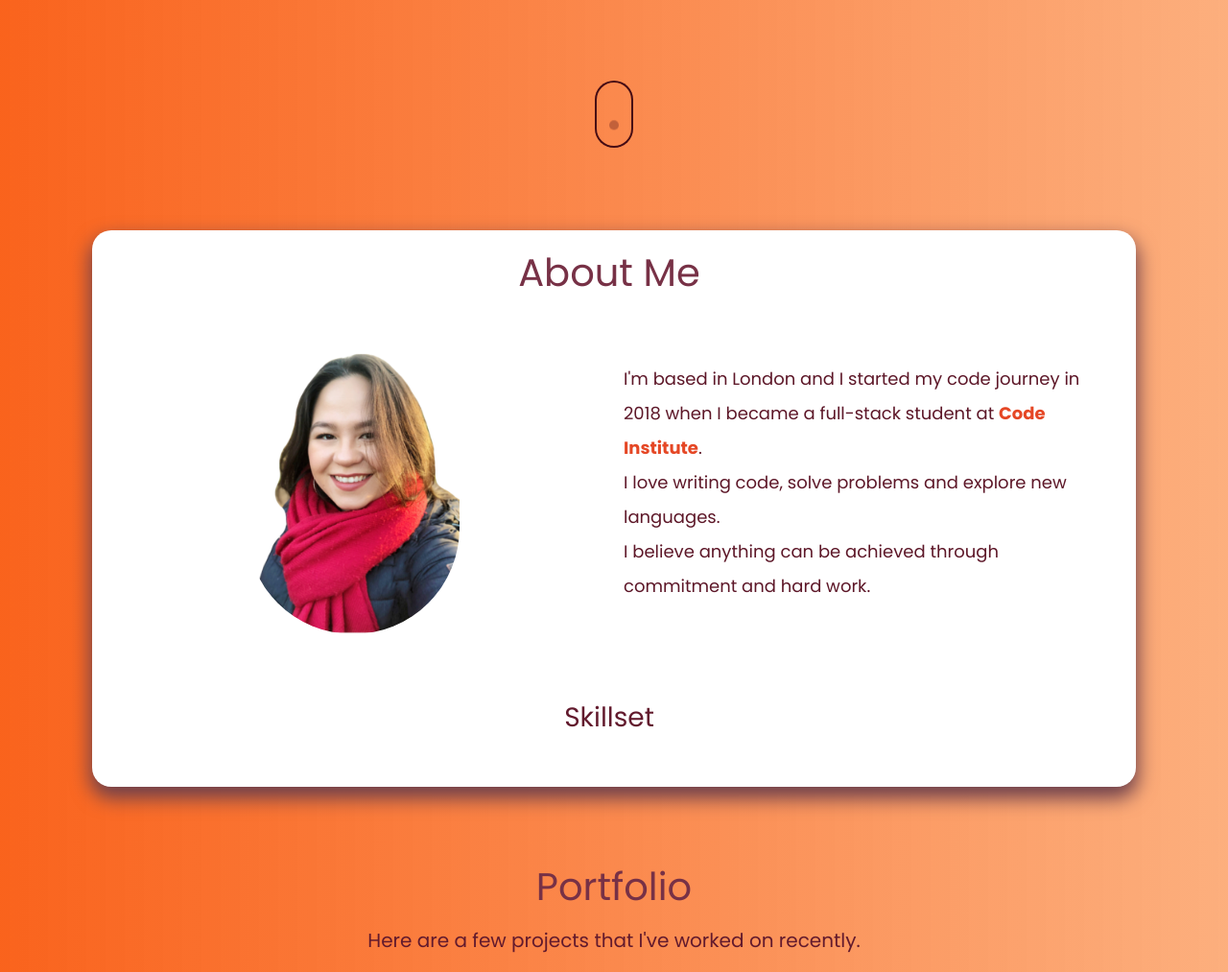
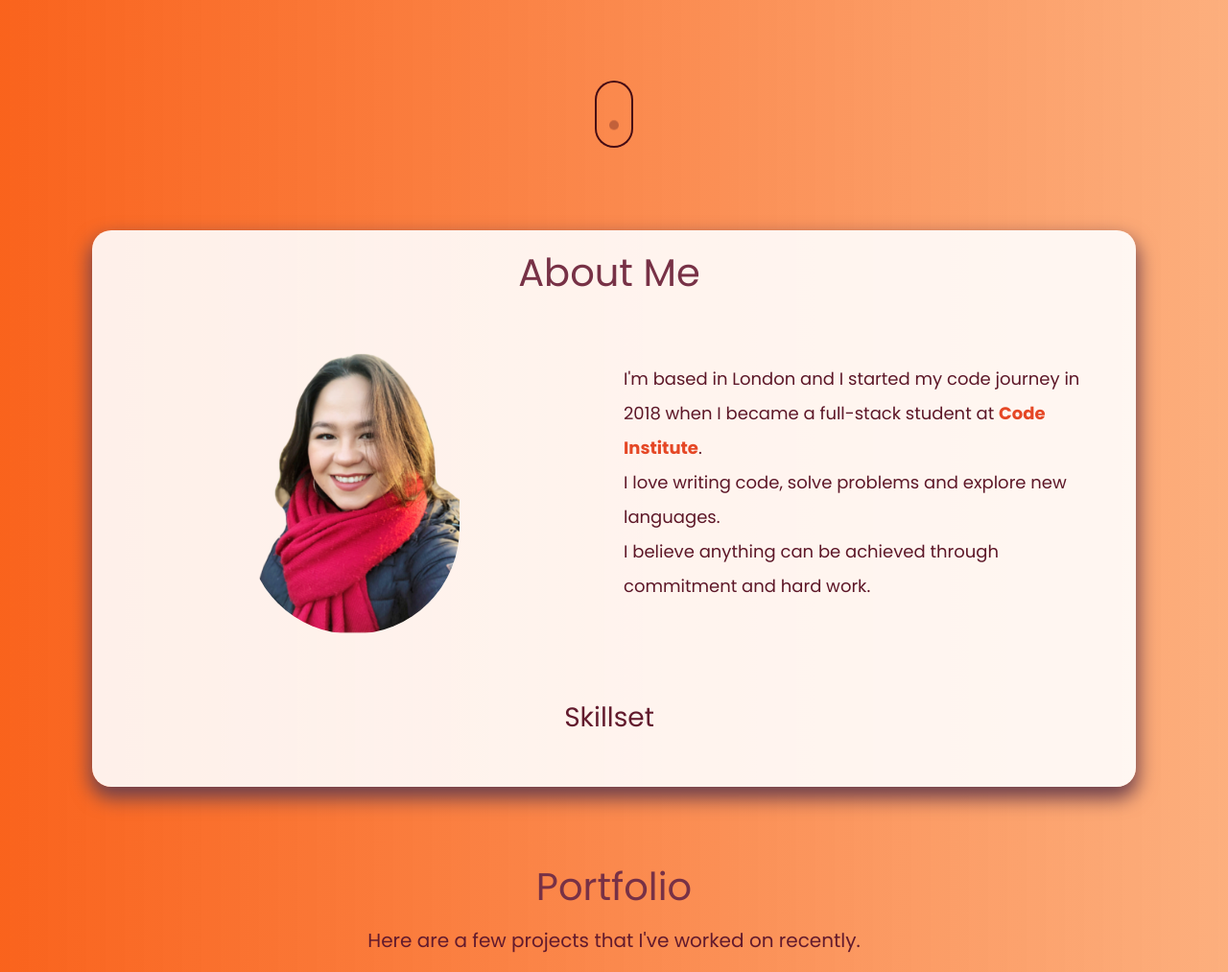
Before and after one commit to mariana-stefani/portfolio, a Flask app: page / in a window 1280 px wide. Shown: the part 596-1609 px from the top of the page at 96% size. Run offline with Flask 2, Linux system fonts and the light colour scheme; data that the repository does not hold is empty; some libraries are stand-ins or nearby versions.

Commit message:
Updated about-cntainer background-color on style.css

```diff
--- a/static/css/style.css
+++ b/static/css/style.css
@@ -309,7 +309,7 @@ a.nav-link {
   margin-bottom: 1.875rem;
   margin-top: 6.25rem;
   text-align: center;
-  background-color: white;
+  background-color: rgba(255, 255, 255, 0.9);
   border-radius: 1.25rem;
   padding: 1.25rem 1.875rem 1.25rem 1.25rem;
   -webkit-box-align: center;
```
